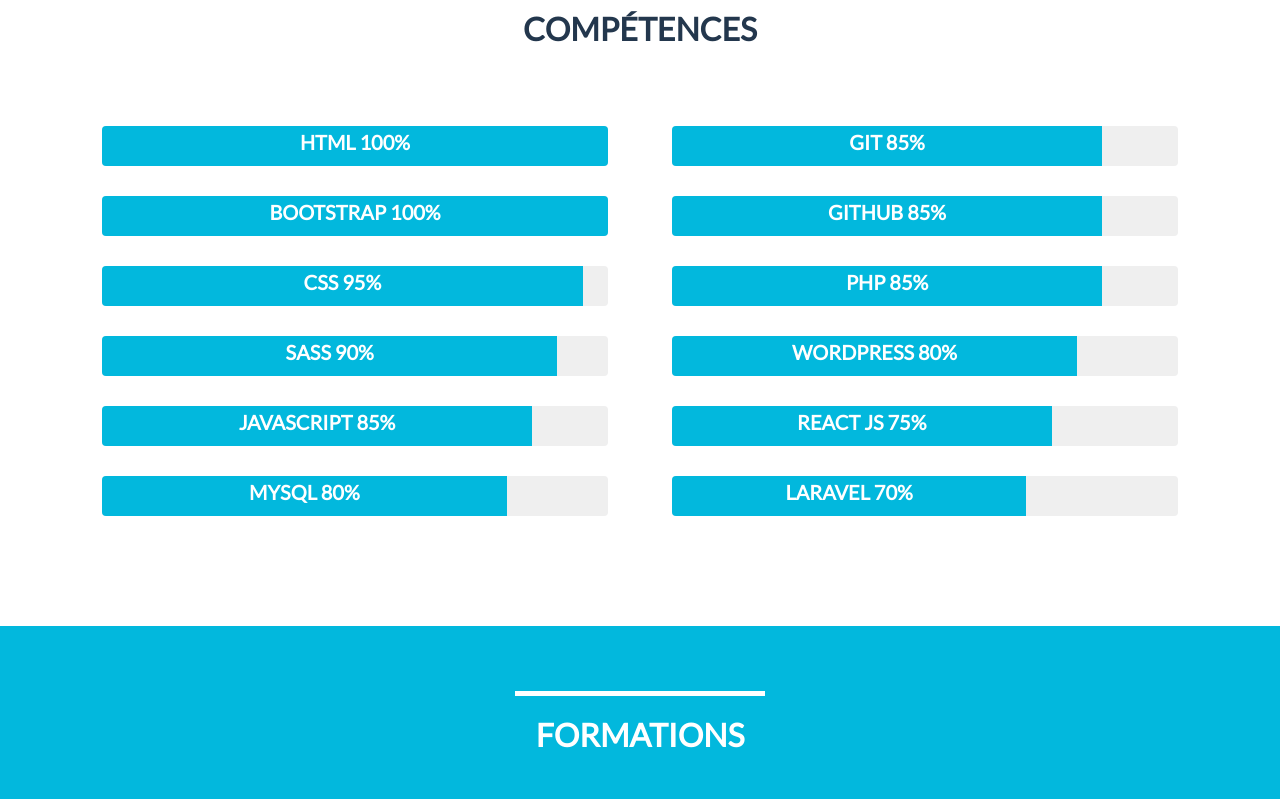
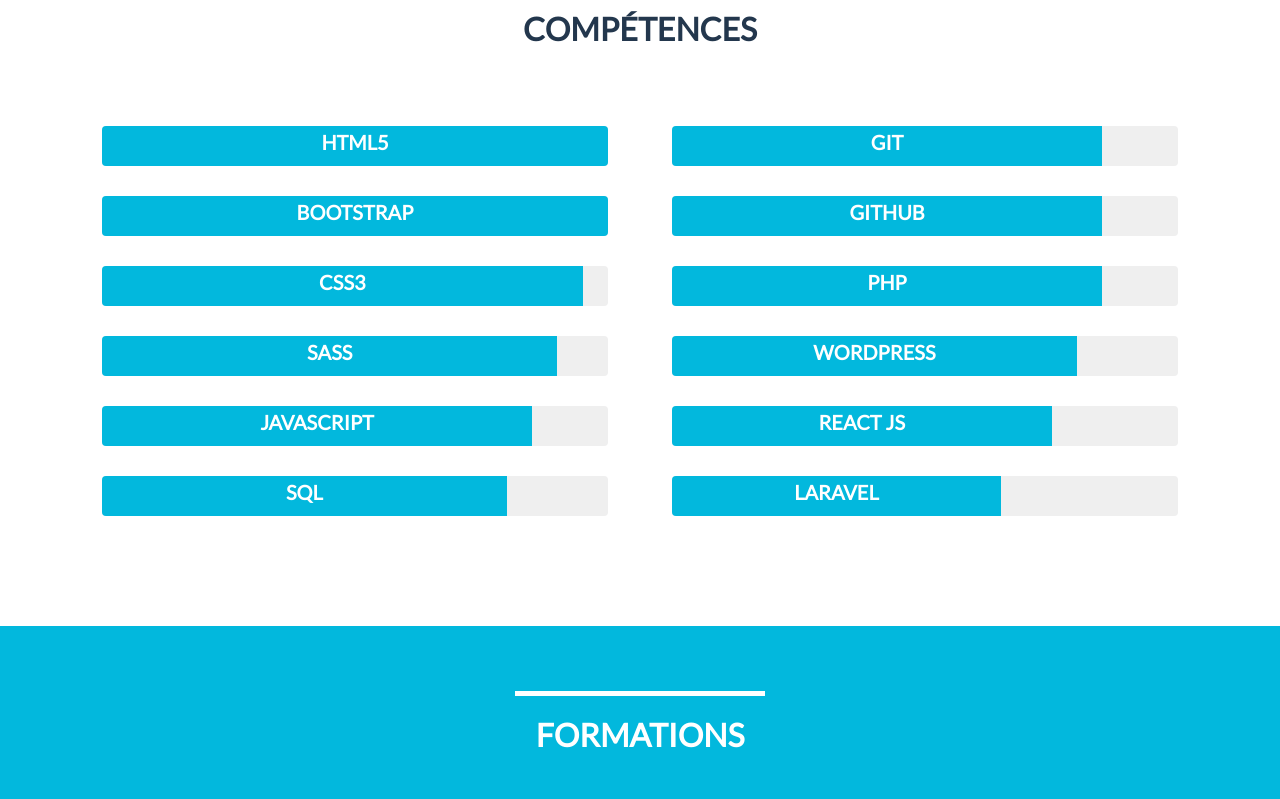
Before and after one commit to jeffcodeur/jeffrey-akpanda, a website: page index.html in a window 1280 px wide. Shown: the part 740-1539 px from the top of the page. Drawn offline with Linux system fonts and the light colour scheme.

Commit message:
update skills section

```diff
--- a/index.html
+++ b/index.html
@@ -39,7 +39,7 @@
               <a class="nav-link mr-2" href="#about">Moi</a>
             </li>
             <li class="nav-item">
-              <a class="nav-link mr-2" href="#skills">Compétence</a>
+              <a class="nav-link mr-2" href="#skills">Compétences</a>
             </li>
             <li class="nav-item">
               <a class="nav-link mr-2" href="#education">Formations</a>
@@ -89,7 +89,7 @@
                 aria-valuemin="0"
                 aria-valuemax="100"
               >
-                <h5>HTML 100%</h5>
+                <h5>HTML5</h5>
               </div>
             </div>
 
@@ -102,7 +102,7 @@
                 aria-valuemin="0"
                 aria-valuemax="100"
               >
-                <h5>BOOTSTRAP 100%</h5>
+                <h5>BOOTSTRAP</h5>
               </div>
             </div>
 
@@ -115,7 +115,7 @@
                 aria-valuemin="0"
                 aria-valuemax="100"
               >
-                <h5>CSS 95%</h5>
+                <h5>CSS3</h5>
               </div>
             </div>
 
@@ -128,7 +128,7 @@
                 aria-valuemin="0"
                 aria-valuemax="100"
               >
-                <h5>SASS 90%</h5>
+                <h5>SASS</h5>
               </div>
             </div>
 
@@ -141,7 +141,7 @@
                   aria-valuemin="0"
                   aria-valuemax="100"
                 >
-                  <h5>JAVASCRIPT 85%</h5>
+                  <h5>JAVASCRIPT</h5>
                 </div>
               </div>
 
@@ -154,7 +154,7 @@
                 aria-valuemin="0"
                 aria-valuemax="100"
               >
-                <h5>MYSQL 80%</h5>
+                <h5>SQL</h5>
               </div>
             </div>
           </div>
@@ -171,7 +171,7 @@
                 aria-valuemin="0"
                 aria-valuemax="100"
               >
-                <h5>GIT 85%</h5>
+                <h5>GIT</h5>
               </div>
             </div>
 
@@ -184,7 +184,7 @@
                 aria-valuemin="0"
                 aria-valuemax="100"
               >
-                <h5>GITHUB 85%</h5>
+                <h5>GITHUB</h5>
               </div>
             </div>
 
@@ -197,7 +197,7 @@
                   aria-valuemin="0"
                   aria-valuemax="100"
                 >
-                  <h5>PHP 85%</h5>
+                  <h5>PHP</h5>
                 </div>
               </div>
 
@@ -210,7 +210,7 @@
                 aria-valuemin="0"
                 aria-valuemax="100"
               >
-                <h5>WORDPRESS 80%</h5>
+                <h5>WORDPRESS</h5>
               </div>
             </div>
 
@@ -225,19 +225,19 @@
                 aria-valuemin="0"
                 aria-valuemax="100"
               >
-                <h5>REACT JS 75%</h5>
+                <h5>REACT JS </h5>
               </div>
             </div>
             <div class="progress">
               <div
                 class="progress-bar"
                 role="progressbar"
-                style="width: 70%"
-                aria-valuenow="70"
+                style="width: 65%"
+                aria-valuenow="65"
                 aria-valuemin="0"
                 aria-valuemax="100"
               >
-                <h5>LARAVEL 70%</h5>
+                <h5>LARAVEL</h5>
               </div>
             </div>
           </div>
```
